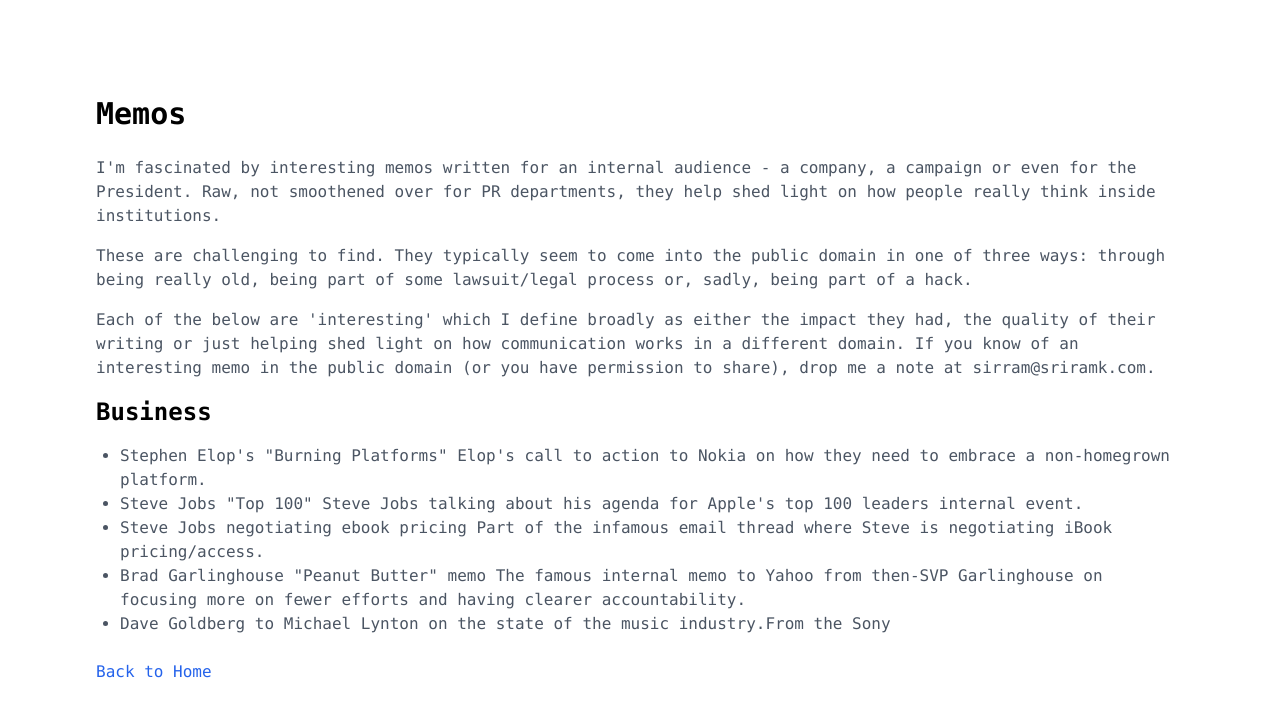
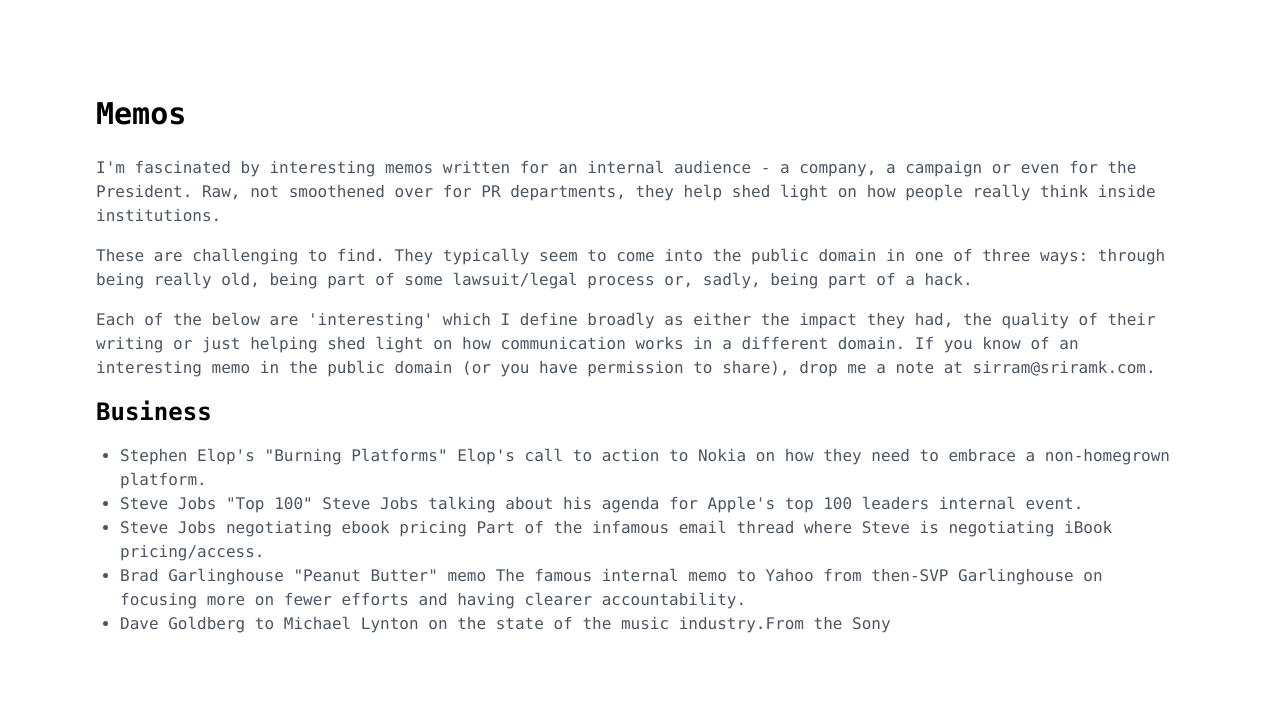
Before and after one commit to sriramkj07/Personalwebsite, a Next.js app: page /essays in a window 1280 px wide. Shown: the top 716 px of the page. Built offline with nearby package versions, Linux system fonts and the light colour scheme.

Commit message:
Update page.tsx

```diff
--- a/app/essays/page.tsx
+++ b/app/essays/page.tsx
@@ -35,10 +35,6 @@ export default function Essays() {
           Dave Goldberg to Michael Lynton on the state of the music industry.From the Sony
         </li>
       </ul>
-
-        <Link href="/" className="text-blue-600 hover:text-blue-800">
-  Back to Home
-</Link>
     </div>
   );
 }
```
